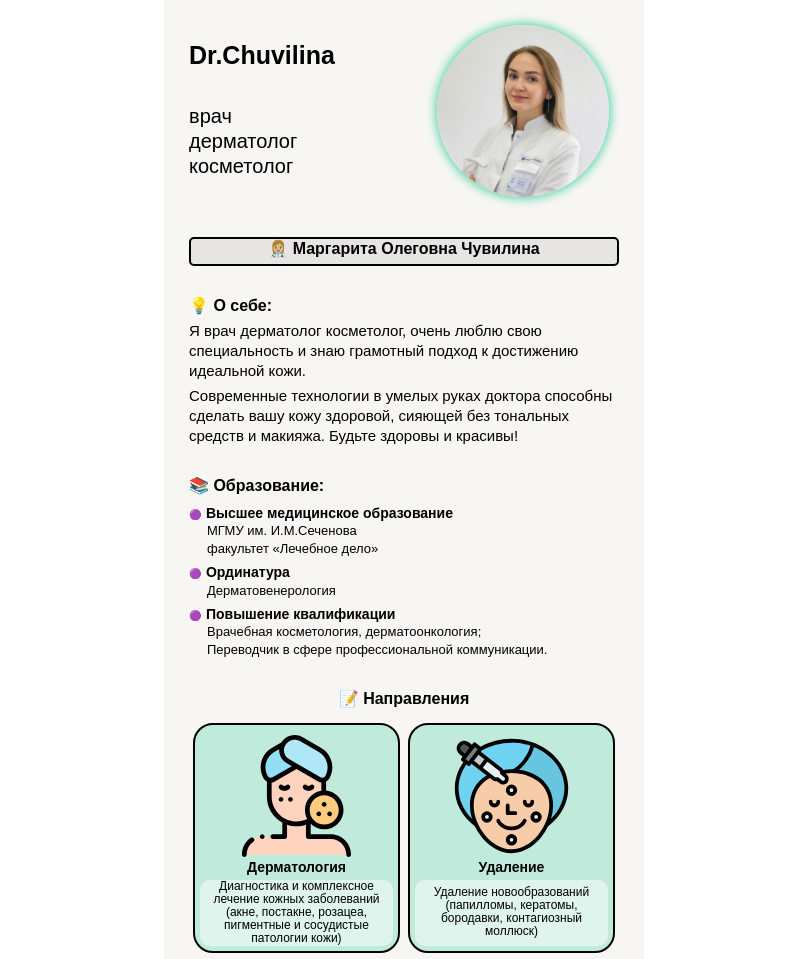
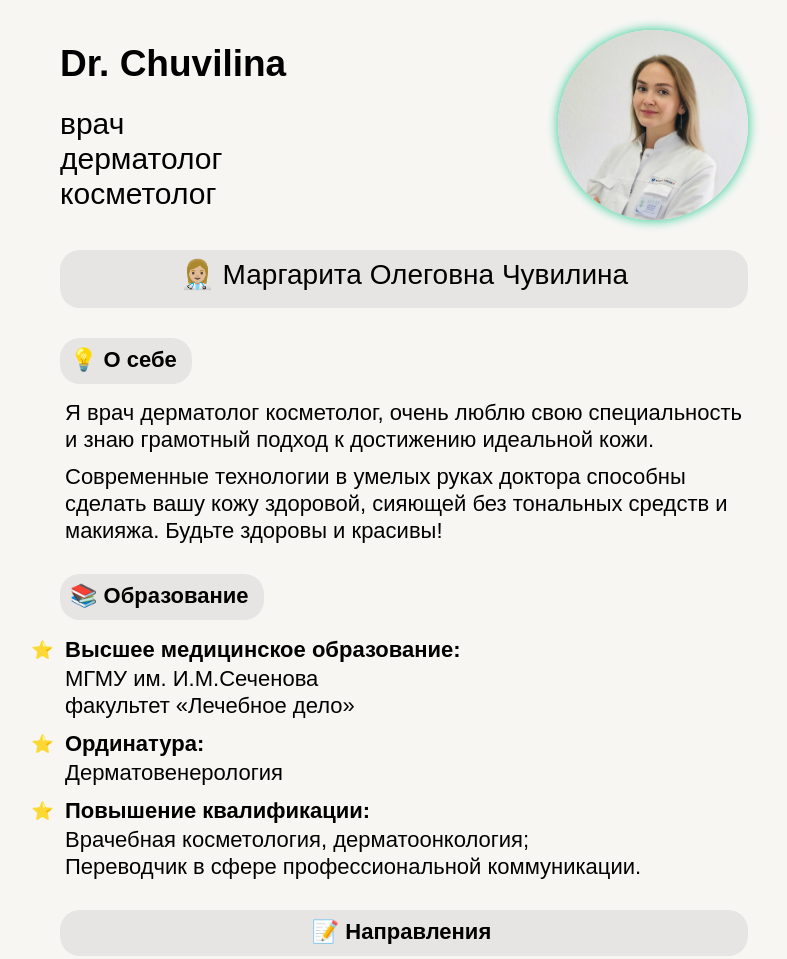
Before and after one commit to shishovKA/dr.chuvilina, a website: page index.html in a window 1280 px wide. Shown: the top 959 px of the page, without its empty margins (236-1023 px from the left). Drawn offline with Linux system fonts and the light colour scheme; a web font is replaced by a local one.

Commit message:
fresh styling

```diff
--- a/index.html
+++ b/index.html
@@ -7,8 +7,8 @@
 
     <link rel="stylesheet" href="./styles/normalize.css">
     <link rel="stylesheet" href="./styles/style.css">
-
-    <link href="https://fonts.googleapis.com/css2?family=Be+Vietnam:wght@100;300;500&display=swap" rel="stylesheet">
+    <link rel="preconnect" href="https://fonts.gstatic.com">
+    <link href="https://fonts.googleapis.com/css2?family=Be+Vietnam:wght@100;300;400;500&display=swap" rel="stylesheet">
     <title>💉dr.chuvilina</title>
 
 </head>
@@ -17,9 +17,9 @@
     <div class="page">
 
         <header class="header">
-            <div class="header__border">
+
             <div class="header__container">
-                    <h1 class="header__title">Dr.Chuvilina</h1>
+                <h1 class="header__title">Dr. Chuvilina</h1>
 
                 <ul class="header__list" type="none">
                     <li class="header__subtitle">врач</li>
@@ -32,19 +32,19 @@
             <div class="avatar__container">
                 <img class="avatar__img" src="./images/avatar.jpg" alt="Фото доктора">
             </div>
-            </div>
+
 
         </header>
 
+
         <section class="section section_name">
-            <h2 class="section__title section__title_place_name">👩🏼‍⚕️ Маргарита Олеговна Чувилина</h2>
+            <h2 class="section__title_place_name">👩🏼‍⚕️ Маргарита Олеговна Чувилина</h2>
         </section>
-
 
 
         <section class="section">
 
-            <h2 class="section__title ">💡 О себе:</h2>
+            <h2 class="section__title ">💡 О себе</h2>
 
             <p class="section__text">
                 Я врач дерматолог косметолог,
@@ -64,27 +64,26 @@
 
         <section class="section">
 
-            <h2 class="section__title section__title_place_education">📚 Образование:</h2>
+            <h2 class="section__title section__title_place_education">📚 Образование</h2>
 
             <ul class="education__list">
                 <li class="education__item">
-                    <p class="education__text_main">Высшее медицинское образование</p>
+                    <p class="education__text_main starpoint">Высшее медицинское образование:</p>
                     <p class="education__text">МГМУ им. И.М.Сеченова</p>
                     <p class="education__text">факультет «Лечебное дело»</p>
                 </li>
                 <li class="education__item">
-                    <p class="education__text_main">Ординатура</p>
+                    <p class="education__text_main starpoint">Ординатура:</p>
                     <p class="education__text">Дерматовенерология</p>
                 </li>
                 <li class="education__item">
-                    <p class="education__text_main">Повышение квалификации</p>
+                    <p class="education__text_main starpoint">Повышение квалификации:</p>
                     <p class="education__text">Врачебная косметология, дерматоонкология;</p>
                     <p class="education__text">Переводчик в сфере профессиональной коммуникации.</p>
                 </li>
             </ul>
 
         </section>
-
 
         <section class="section section_services">
 
@@ -117,9 +116,9 @@
                         <p class="services__text">Плазмотерапия, мезотерапия, биоревитализация.
                         </p>
                         <p class="services__text"> Ботулинотерапия:
-                            <span >Ботокс</span>,
-                            <span >Диспорт</span>,
-                            <span >Ксеомин</span>.
+                            <span>Ботокс</span>,
+                            <span>Диспорт</span>,
+                            <span>Ксеомин</span>.
                         </p>
                         <p class="services__text"> Контурная пластика лица.</p>
                     </div>
@@ -137,7 +136,7 @@
 
         </section>
 
-
+<!--
         <section class="section">
             <h2 class="section__title section__title_place_diplomas">🎓 Дипломы и сертификаты</h2>
 
@@ -170,23 +169,23 @@
                 </div>
             </div>
         </section>
-
+-->
     </div>
 
-    <section class="popup hide">
+    <div class="popup hide">
         <img class="diploma" src="./images/diplomas/Диплом Врач.jpg">
         <img class="diploma" src="./images/diplomas/Диплом Дерматолог.jpg">
         <img class="diploma" src="./images/diplomas/Дерматоонкология.jpg">
 
-        <div class="w3-center w3-container w3-section w3-large w3-text-white w3-display-bottommiddle" style="width:100%">
+        <div class="w3-center w3-container w3-section w3-large w3-text-white w3-display-bottommiddle"
+            style="width:100%">
             <div class="w3-left w3-hover-text-khaki" onclick="plusDivs(-1)">&#10094;</div>
             <div class="w3-right w3-hover-text-khaki" onclick="plusDivs(1)">&#10095;</div>
             <span class="w3-badge demo w3-border w3-transparent w3-hover-white" onclick="currentDiv(1)"></span>
             <span class="w3-badge demo w3-border w3-transparent w3-hover-white" onclick="currentDiv(2)"></span>
             <span class="w3-badge demo w3-border w3-transparent w3-hover-white" onclick="currentDiv(3)"></span>
         </div>
-
-    </section>
+    </div>
 
     <footer class="footer">
 
--- a/styles/header/header.css
+++ b/styles/header/header.css
@@ -1,17 +1,12 @@
 .header {
-    padding: 25px 0px 10px 0px;
+    padding: 3rem 0px 0px 0px;
     width: 100%;
-    background-color:  #F7F6F3;
+    max-width: 768px;
     display: flex;
     justify-content: space-between;
+    margin: 0 auto;
 }
 
-.header__border {
-    width: 100%;
-    padding: 0px;
-    display: flex;
-    justify-content: space-between;
-}
 
 .header__container {
     padding: 0px;
@@ -23,8 +18,8 @@
 
 .header__title {
     margin: 0px;
-    line-height: 25px;
-    font-size: 25px;
+    line-height: 5rem;
+    font-size: 3.7rem;
     font-weight: bold;
     color: #000000;
 }
@@ -37,16 +32,16 @@
 .header__subtitle {
     margin: 0px;
     padding: 0px;
-    line-height: 25px;
-    font-size: 20px;
+    line-height: 3.5rem;
+    font-size: 3.0rem;
     font-weight: normal;
     color: #000000;
 }
 
-
 .avatar__container {
-    margin: 0px 10px 0px 0px;
-    width: 40%;
+    margin: 0;
+    width: 19rem;
+    max-width: 200px;
     overflow: hidden;
     position: relative;
     box-shadow: 0px 0px 10px 2px rgba(89,212,171,1);
--- a/styles/section/_education/section_education.css
+++ b/styles/section/_education/section_education.css
@@ -3,26 +3,38 @@
     padding: 3px 0px 0px 0px;
     display: flex;
     flex-direction: column;
-    list-style-type: '🟣';
-    list-style-position: inside;
+    list-style-type: none;
+    list-style-position: outside;
+    padding: 0 0 0 0.5rem;
   }
 
   .education__item {
+    position: relative;
     box-sizing: border-box;
-    margin: 5px 0px 0px 0px;
+    margin: 1.0rem 0px 0px 0px;
     padding: 0px 0px 0px 0px;
   }
 
-  .education__item::marker {
-    font-size: 10px;
+  .starpoint::after {
+    position: absolute;
+    left: -3.2rem;
+    content: '⭐';
+    line-height: 3rem;
+    font-size: 1.5rem;
+
+    animation-name: star-shine;
+    animation-duration: 0.5s;
+    animation-iteration-count: infinite;
+    animation-direction: alternate-reverse;
+    animation-timing-function: ease-in-out;
   }
 
   .education__text_main {
     display: inline;
     margin: 0px;
     padding: 0px;
-    line-height: 18px;
-    font-size: 14px;
+    line-height: 3rem;
+    font-size: 2.2rem;
     color: #000000;
     font-weight: bold;
   }
@@ -30,10 +42,16 @@
   .education__text {
     list-style-type: none;
     margin: 0px;
-    padding: 0px 0px 0px 18px;
-    line-height: 18px;
-    font-size: 13px;
+    padding: 0px;
+    line-height: 2.7rem;
+    font-size: 2.2rem;
     font-weight: normal;
     color: #000000;
     font-style: normal;
   }
+
+  /* The animation code */
+@keyframes star-shine {
+  from {transform: scale(1, 1);}
+  to {transform: scale(1.2, 1.2);}
+}
--- a/styles/section/_name/section_name.css
+++ b/styles/section/_name/section_name.css
@@ -1,10 +1,26 @@
+
+.section_name {
+    align-items: stretch;
+    margin: 0px 0px;
+}
+
+
 .section__title_place_name {
-    line-height: 25px;
-    font-size: 18px;
-    padding-bottom: 5px;
-    border-radius: 5px;
+    margin: 0 auto;
+    width: 100%;
 
+    line-height: 5.0rem;
+    font-size: 2.8rem;
+    font-weight: 500;
+    padding-bottom: 0.8rem;
+
+    border-radius: 2.0rem;
     background-color: #e6e5e3;
     text-align: center;
-    border: solid 2px black;
   }
+
+  @media (max-width: 350px) {
+    .section__title_place_name {
+      font-size: 2.6rem;
+    }
+  }
--- a/styles/section/_services/section_services.css
+++ b/styles/section/_services/section_services.css
@@ -12,7 +12,7 @@
   }
 
   .services__card {
-    border: solid 2px black;
+
     box-sizing: border-box;
     width: 48%;
     display: flex;
@@ -40,7 +40,7 @@
 
   .services__textcontainer {
     background-color: rgba(256,256,256,0.5);
-    border-radius: 10px;
+    border-radius: 15px;
     margin: 5px 5px;
     height: 100%;
     display: flex;
--- a/styles/section/section.css
+++ b/styles/section/section.css
@@ -7,7 +7,7 @@
 
 
 .section {
-    padding: 30px 0px 0px 0px;
+    padding: 3rem 0px 0px 0px;
     width: 100%;
     background-color: #F7F6F3;
     display: flex;
@@ -15,10 +15,6 @@
     align-items: flex-start;
   }
 
-  .section_name {
-    align-items: stretch;
-    margin: 0px 0px;
-  }
 
   .section_services {
     align-items: stretch;
@@ -27,10 +23,14 @@
   .section__title {
     box-sizing: border-box;
     margin: 0px;
-    line-height: 20px;
-    font-size: 16px;
+    line-height: 2.2rem;
+    font-size: 2.2rem;
     font-weight: bold;
     color: #000000;
+    border-radius: 2.0rem;
+    background-color: #e6e5e3;
+    padding: 1.1rem 1.5rem 1.3rem 1rem;
+    margin: 0px 0px 0.5rem 0px;
   }
 
   .section__subtitle {
@@ -44,10 +44,10 @@
   }
 
   .section__text {
-    margin: 5px 0px 0px 0px;
-    padding: 0px;
-    line-height: 20px;
-    font-size: 15px;
+    margin: 1.0rem 0px 0px 0px;
+    padding: 0 0 0 0.5rem;
+    line-height: 2.7rem;
+    font-size: 2.2rem;
     font-weight: normal;
     color: #000000;
   }
--- a/styles/style.css
+++ b/styles/style.css
@@ -3,13 +3,29 @@
 @import "./footer/footer.css";
 @import "./popup/popup.css";
 
+html {
+  font-size: 62.5%;
+  background-color:  #F7F6F3;
+}
+
+@media (max-width: 600px) {
+  html {
+    font-size: 50%;
+  }
+}
+
+@media (max-width: 480px) {
+  html {
+    font-size: 40%;
+  }
+}
 
 .page {
   box-sizing: border-box;
-  padding: 0px 25px 40px 25px;
+  padding: 0px 4rem 40px;
   width: 100%;
   min-width: 320px;
-  max-width: 480px;
+  max-width: 768px;
   margin: 0 auto;
   font-family: 'Be Vietnam', sans-serif;
   background-color:  #F7F6F3;
```
Lines whose indentation alone changed are shown as unchanged.
